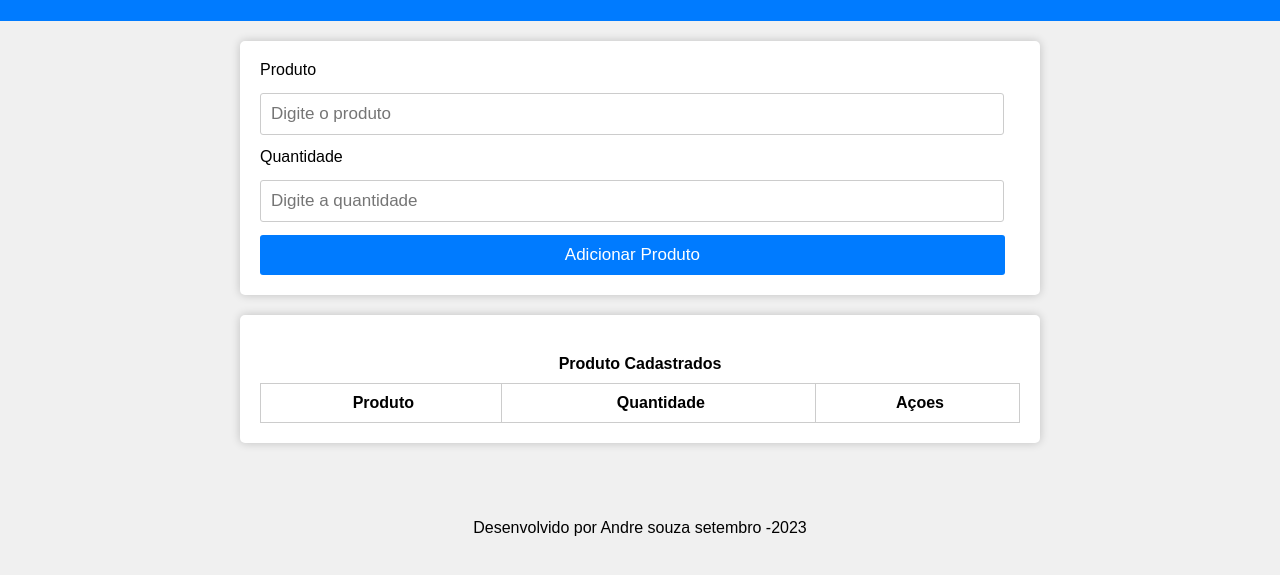
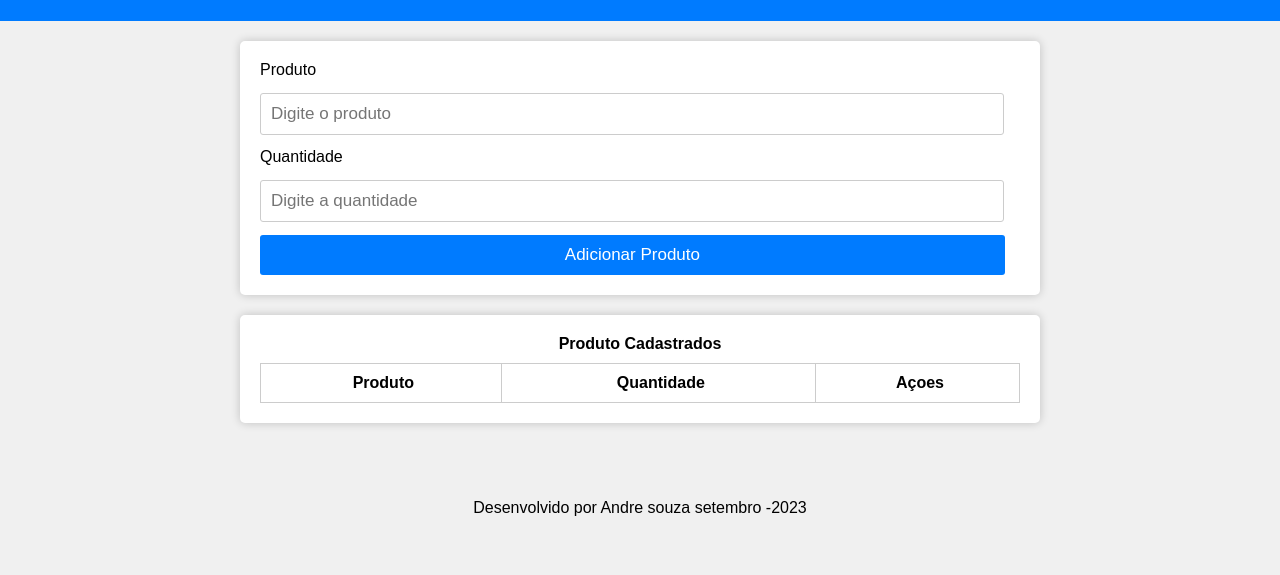
Before and after one commit to AndreSouzanl/ListaCompras, a plain HTML site: page index.html in a window 1280 px wide. Shown: the part 99-674 px from the top of the page. Drawn offline with Linux system fonts and the light colour scheme; some icons are missing.

Commit message:
atualiza

```diff
--- a/asstes/css/style.css
+++ b/asstes/css/style.css
@@ -24,10 +24,6 @@ section {
   border-radius: 5px;
   box-shadow: 0px 0px 10px rgba(0, 0, 0, 0.2);
   padding: 20px;
-}
-
-.input-container {
-  margin-bottom: 15px;
 }
 
 label {
@@ -87,7 +83,6 @@ button:hover {
 table {
   width: 100%;
   border-collapse: collapse;
-  margin-top: 20px;
 }
 
 table,
--- a/index.html
+++ b/index.html
@@ -39,7 +39,7 @@
         </button>
       </section>
 
-      <section>
+      <section class="tabela">
         <table id="ProdutosCadastrados">
           <caption>
             Produto Cadastrados
```
